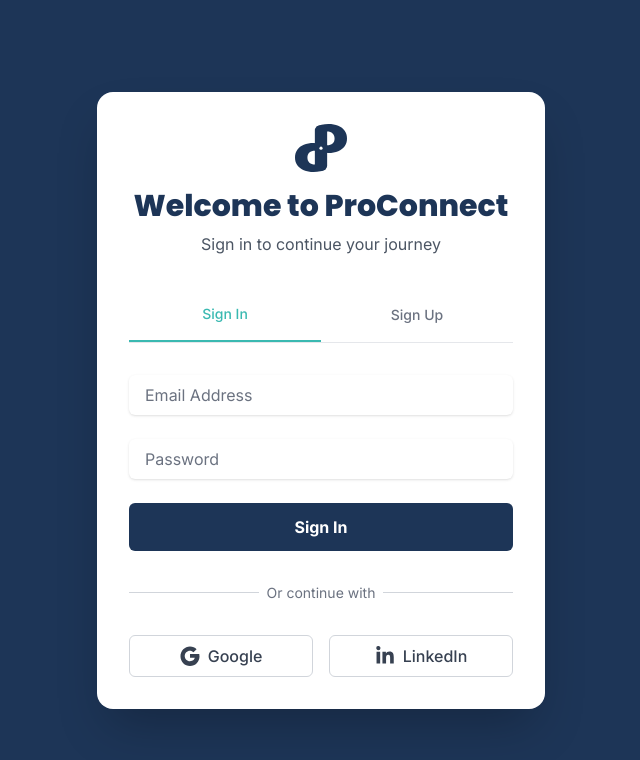
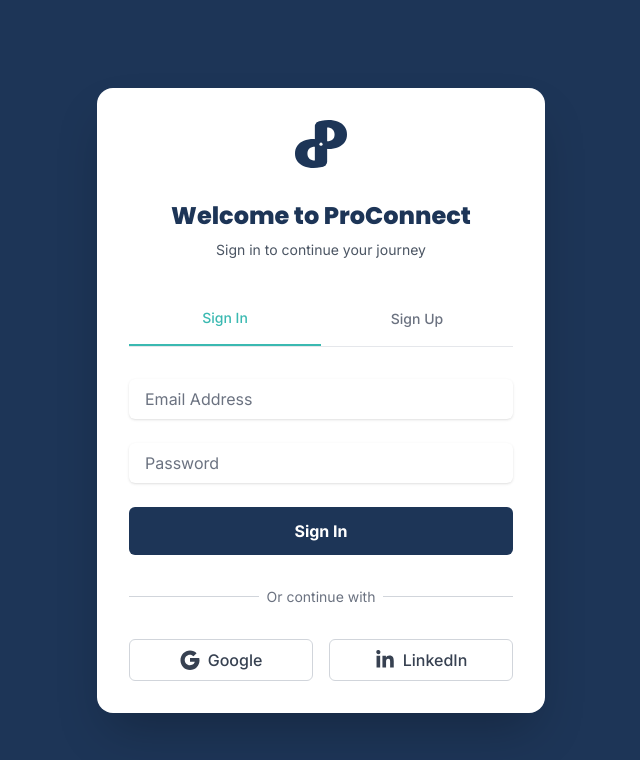
Before and after one commit to steezyza/proconnect, a React (Vite) app: page /#/login in a window 1280 px wide. Shown: the top 760 px of the page, without its empty margins (319-959 px from the left). Built offline with nearby package versions, Linux system fonts and the light colour scheme.

Commit message:
Increase margin between the logo and heading/paragraph div

```diff
--- a/components/Footer.tsx
+++ b/components/Footer.tsx
@@ -21,7 +21,7 @@ const Footer: React.FC = () => {
                 <div className="grid grid-cols-1 md:grid-cols-3 gap-8">
                     <div className="flex flex-col items-start">
                         <div className="flex items-center gap-2 mb-2">
-                             <img src="/src/assets/full-logo.svg" alt="ProConnect Logo" className="h-8 w-auto" />
+                             <img src="/src/assets/white-logo.svg" alt="ProConnect Logo" className="h-8 w-auto" />
                         </div>
                         <p className="text-sm text-light-blue">&copy; {new Date().getFullYear()} ProConnect. All rights reserved.</p>
                     </div>
--- a/pages/Login.tsx
+++ b/pages/Login.tsx
@@ -27,10 +27,10 @@ const Login: React.FC = () => {
       <div className="max-w-md w-full bg-white rounded-2xl shadow-2xl p-8 space-y-8">
         <div className="text-center">
             <img src="/src/assets/icon.svg" alt="ProConnect Logo" className="h-12 w-auto mx-auto" />
-            <h1 className="mt-4 text-3xl font-poppins font-extrabold text-navy">
+            <h1 className="mt-8 text-2xl font-poppins font-extrabold text-navy">
                 Welcome to ProConnect
             </h1>
-            <p className="mt-2 text-gray-600">
+            <p className="mt-2 text-sm text-gray-600">
                 {isLogin ? 'Sign in to continue your journey' : 'Create an account to get started'}
             </p>
         </div>
```
